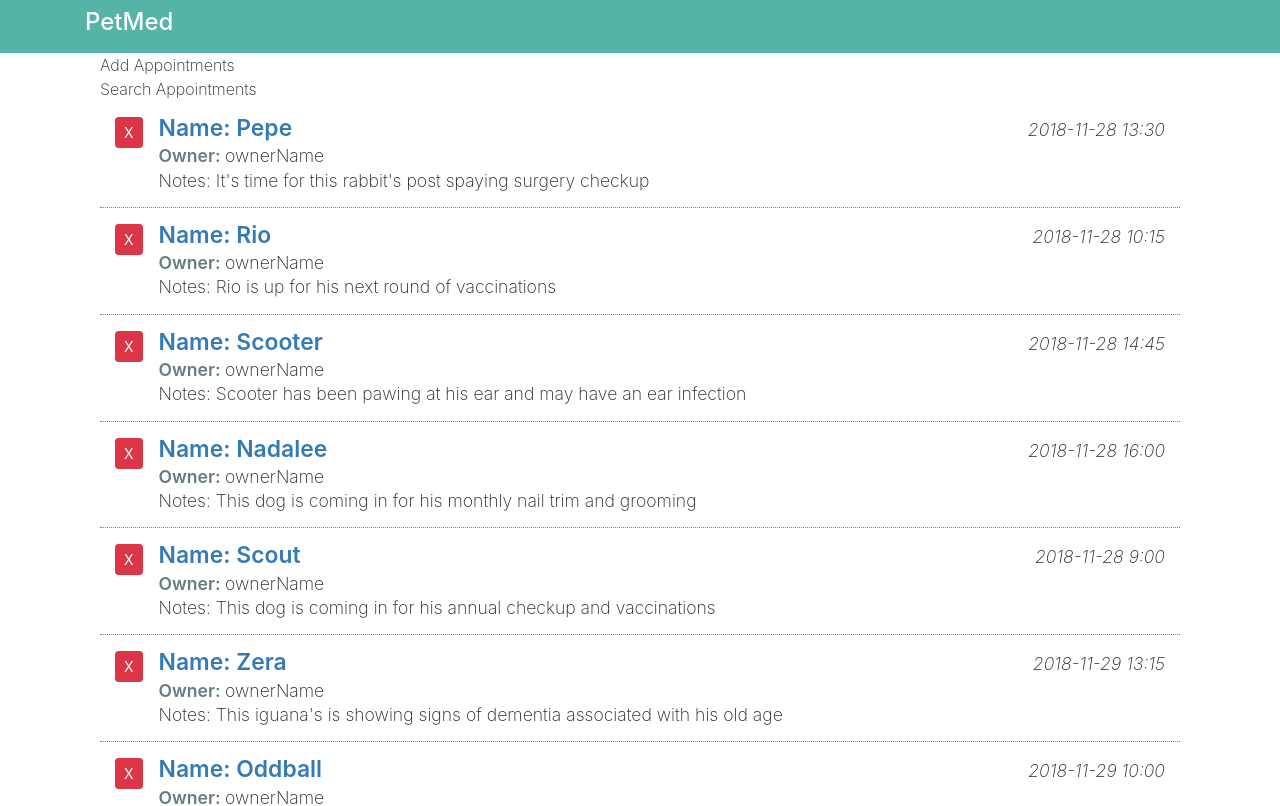
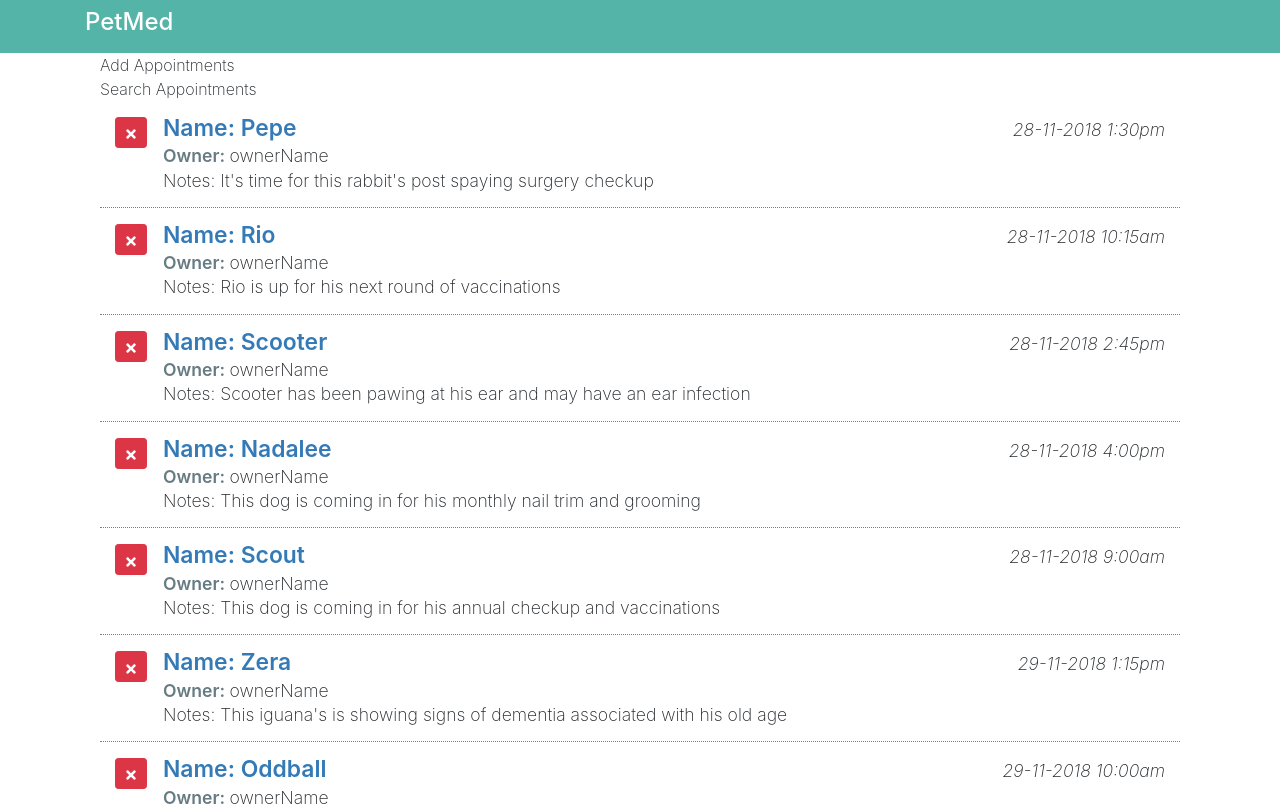
Before and after one commit to senaru/petMed, a React (Create React App) app: page / in a window 1280 px wide. Shown: the top 806 px of the page. Built offline with nearby package versions, Linux system fonts and the light colour scheme.

Commit message:
using thrid-party components

```diff
--- a/src/components/ListAppointments.js
+++ b/src/components/ListAppointments.js
@@ -1,4 +1,6 @@
 import React, { Component } from 'react';
+import { FaTimes } from 'react-icons/fa';
+import Moment from 'react-moment';
 
 class ListAppointments extends Component {
     render() {
@@ -7,13 +9,17 @@
                 {this.props.appointments.map(i => (
                     <div className="pet-item col media py-3" id={i.aptId}>
                         <div className="mr-3">
-                            <button className="pet-delete btn btn-sm btn-danger">X</button>
+                            <button className="pet-delete btn btn-sm btn-danger">
+                                <FaTimes />
+                            </button>
                         </div>
 
                         <div className="pet-info media-body">
                             <div className="pet-head d-flex">
                                 <span className="pet-name">Name: {i.petName}</span>
-                                <span className="apt-date ml-auto">{i.aptDate}</span>
+                                <span className="apt-date ml-auto">
+                                    <Moment date={i.aptDate} parse="YYYY-MM-DD hh:mm" format="DD-MM-YYYY h:mma" />
+                                </span>
                             </div>
 
                             <div className="owner-name">
```
